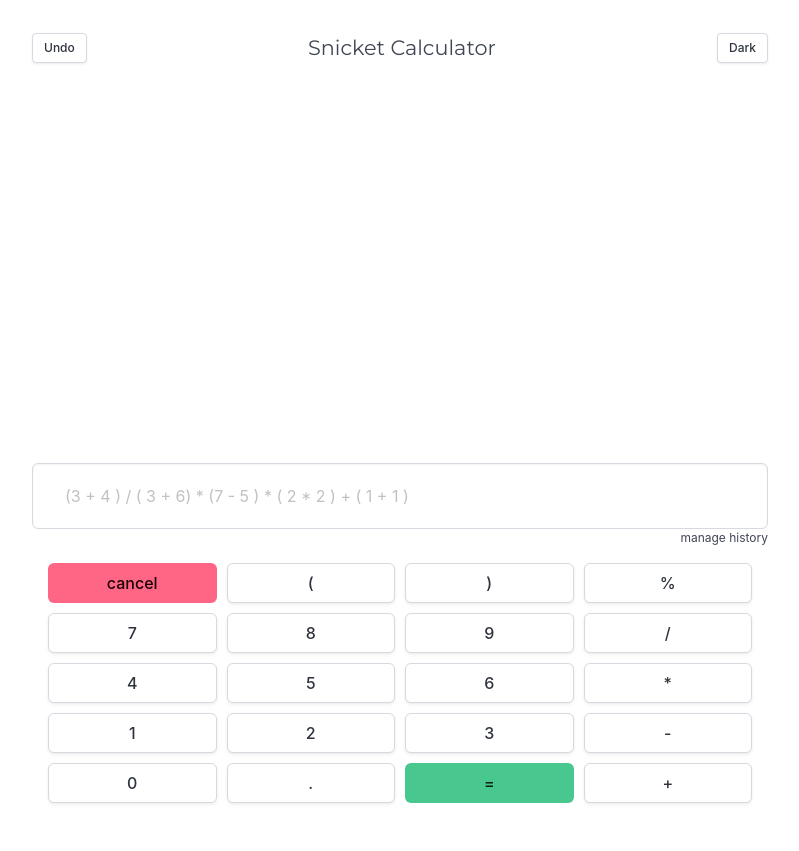
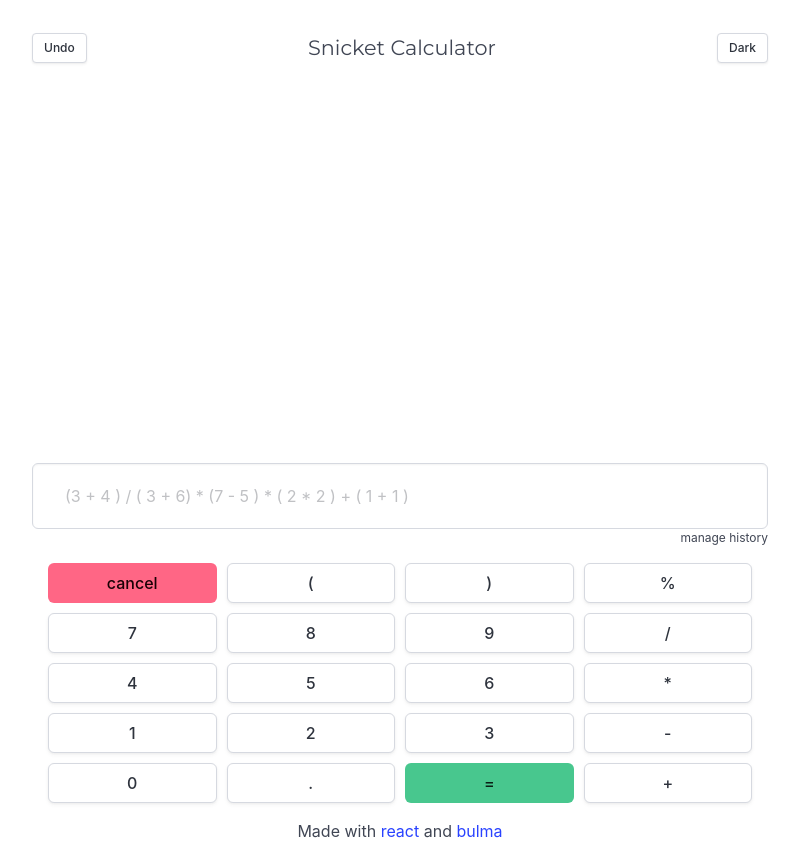
Before and after one commit to tsolawoyin/react.js, a React (Vite) app: page / in a window 1280 px wide. Shown: the whole page, without its empty margins (240-1039 px from the left). Built offline with nearby package versions, Linux system fonts and the light colour scheme.

Commit message:
Add ref to react and bulma

```diff
--- a/src/App.jsx
+++ b/src/App.jsx
@@ -55,7 +55,7 @@ function App() {
       <p
         className="is-size-7"
         style={{ textAlign: "right", cursor: "pointer" }}
-        onClick={e => setManageHistory(true)}
+        onClick={(e) => setManageHistory(true)}
       >
         manage history
       </p>
@@ -74,15 +74,11 @@ function App() {
           setManageHistory={setManageHistory}
         />
       ) : null}
+      <p>
+        Made with <a href="https://react.dev/">react</a> and <a href="https://bulma.io/">bulma</a>
+      </p>
     </div>
   );
 }
 
 export default App;
-
-// as a bonus, let's set it to local storage
-
-// let's work on undo and history to learn about the stuff
-// and learn how to work with local storage...
-// local storage problem solved.
-// the next thing is id...
--- a/src/components/Screen.jsx
+++ b/src/components/Screen.jsx
@@ -36,7 +36,7 @@ function History({ expr, answer, setValue, id, from, history, setHistory }) {
         {answer}
       </p>
       {from == "manage-history" ? (
-        <span className="icon has-text-danger" style={{ justifySelf: "right" }} >
+        <span className="icon has-text-danger" style={{ justifySelf: "right" }}>
           <i className="fa-solid fa-xmark" id={id}></i>
         </span>
       ) : null}
--- a/src/css/App.css
+++ b/src/css/App.css
@@ -1,7 +1,7 @@
 #root {
   max-width: 800px;
   margin: 0em auto;
-  padding: 2rem;
+  padding: 2rem 2rem .5rem;
   text-align: center;
 }
 
```
